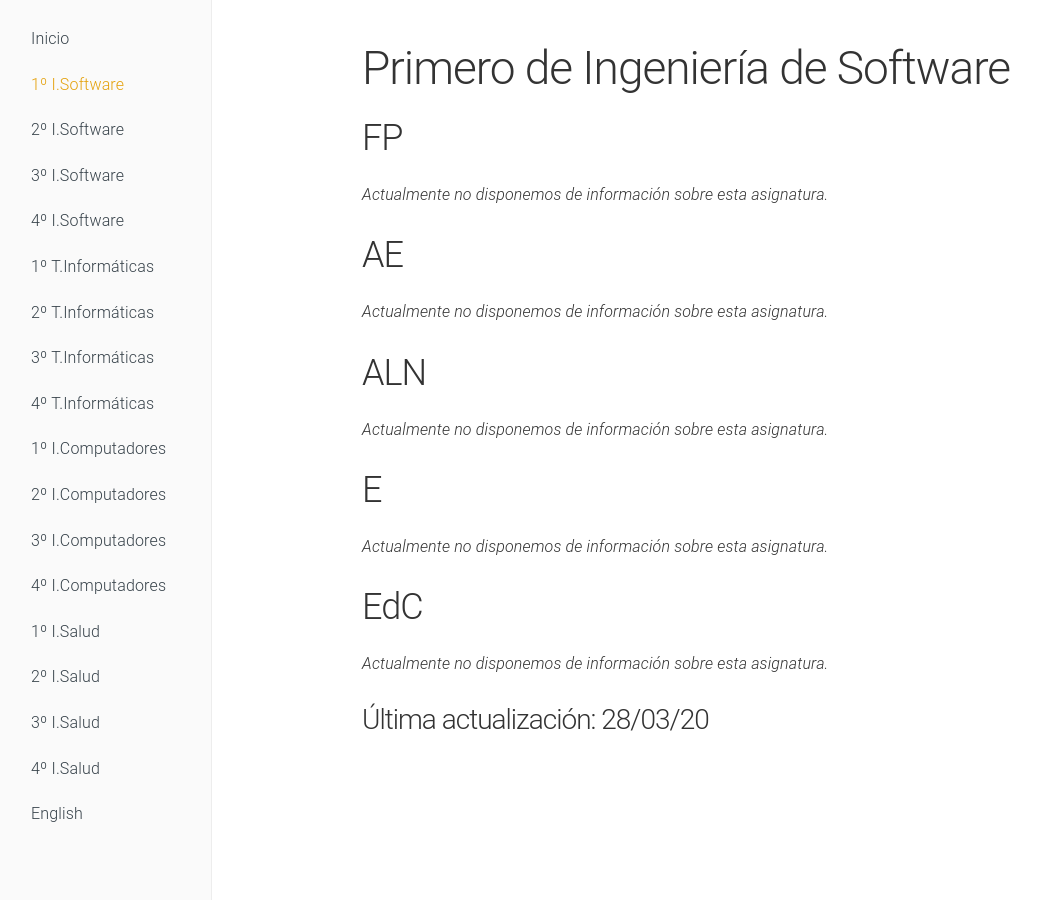
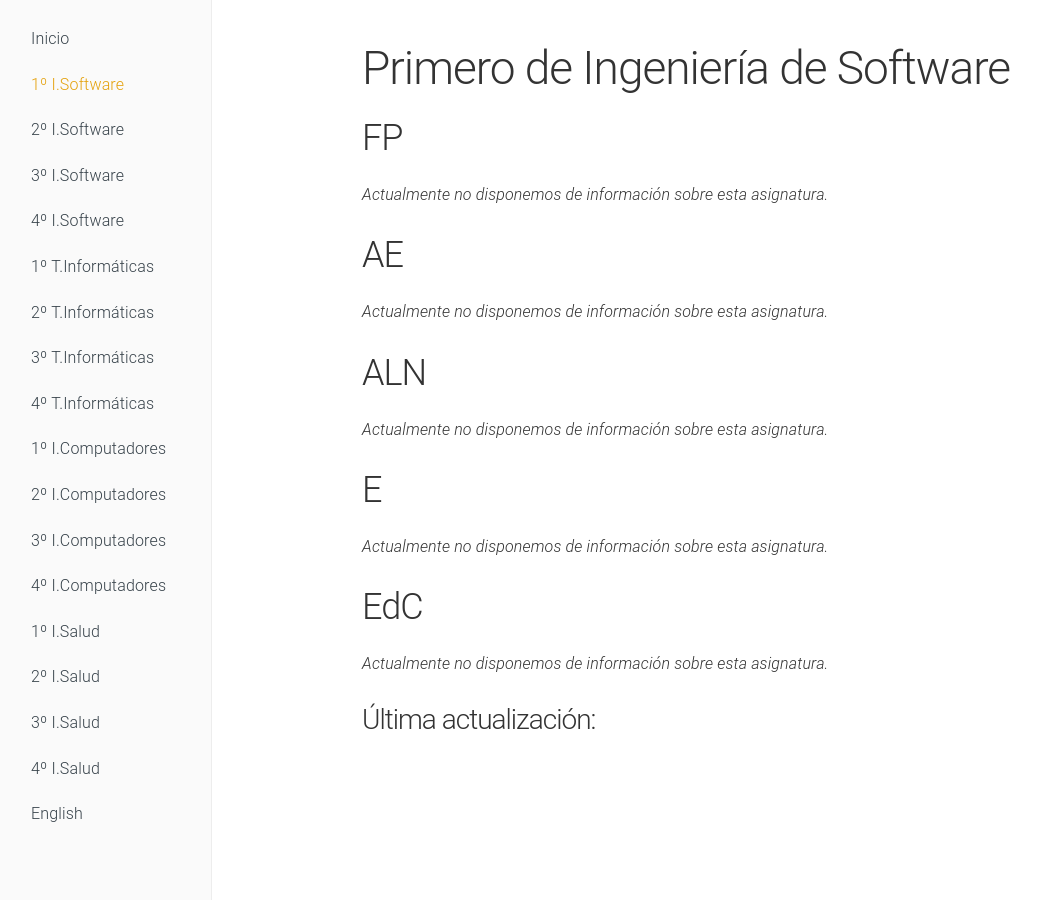
Before and after one commit to dlga/dlgaadaptaciones, a Jekyll site: the page built from 1soft.md, in a window 1280 px wide. Shown: the whole page, without its empty margins (0-1042 px from the left). Built offline with Jekyll 4.4.1, drawn with Linux system fonts in a browser that asks for light colours.

Commit message:
Update 1soft.md

```diff
--- a/1soft.md
+++ b/1soft.md
@@ -17,4 +17,4 @@ navigation: 2
 ## EdC
 *Actualmente no disponemos de información sobre esta asignatura.*
 
-### Última actualización: 28/03/20
+### Última actualización:
```
